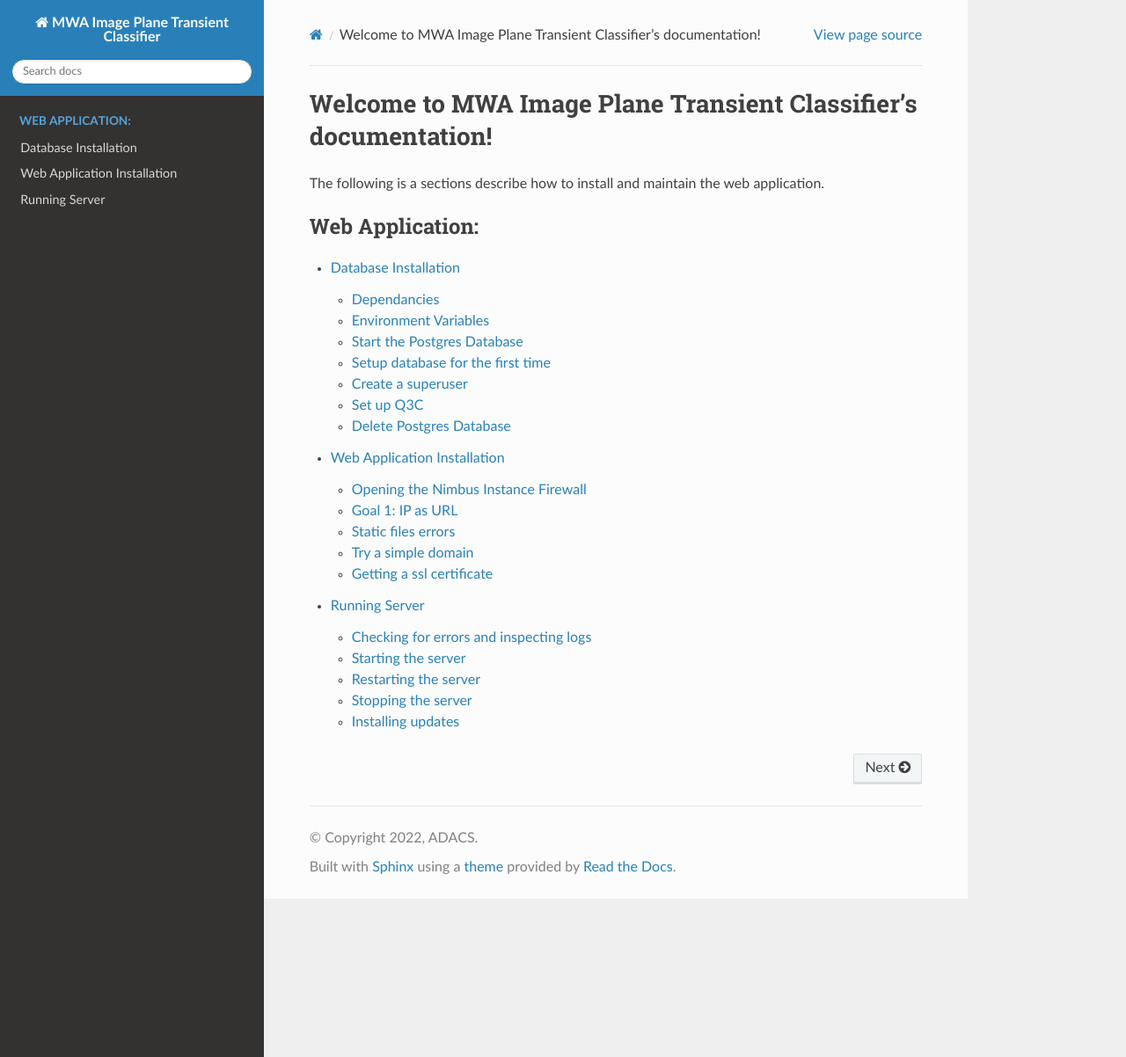
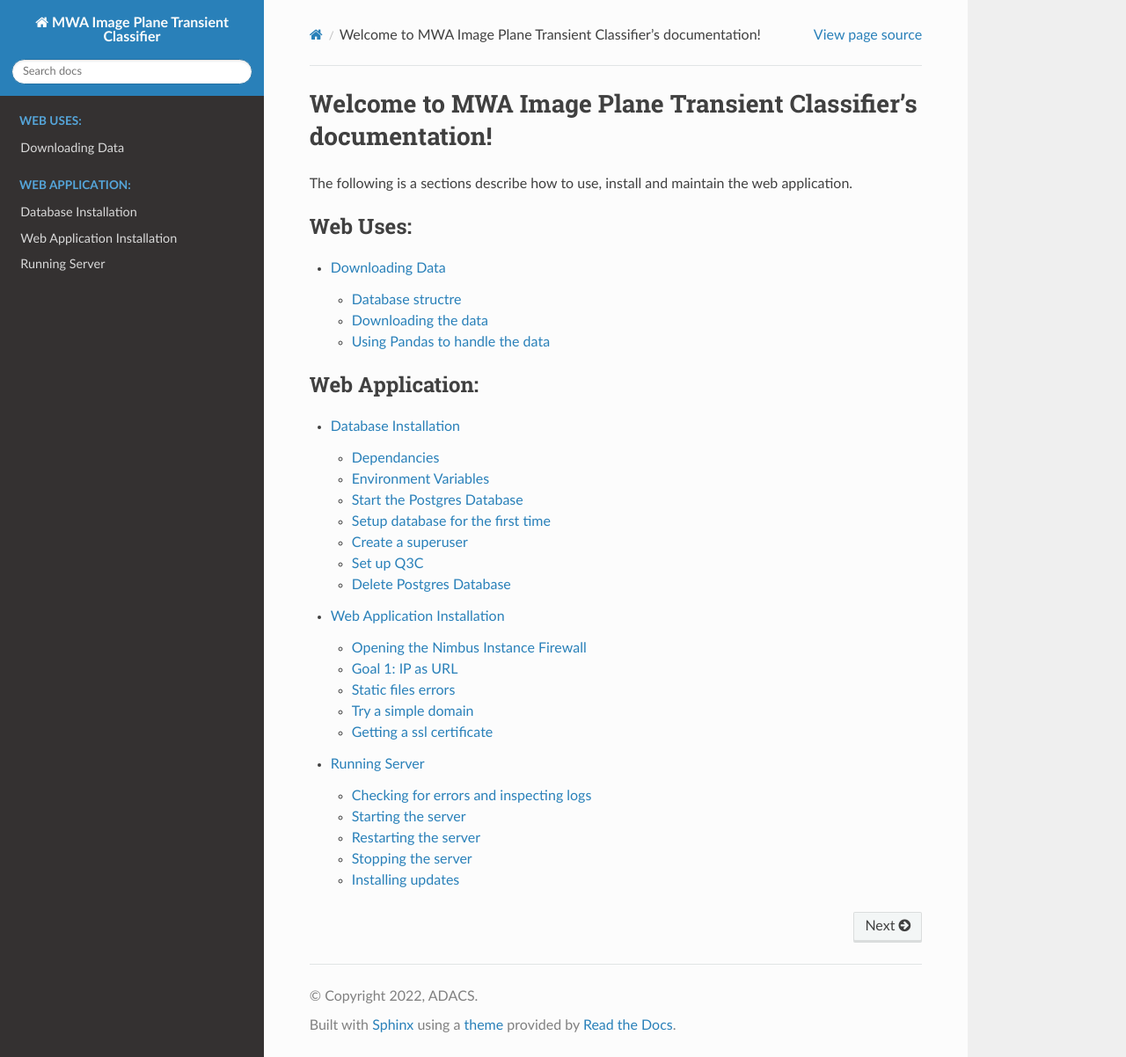
Before and after one commit to robotopia/GleamXGPMonitoring, a Sphinx documentation site: the page built from docs/index.rst, in a window 1280 px wide and 1202 px high. Shown: the whole window at 88% size. Built offline with Sphinx 7.4.7 and the Read the Docs theme 2.0.0, drawn with Linux system fonts in a browser that asks for light colours.

Commit message:
Made some docs to quickly show how to download

```diff
--- /dev/null
+++ b/docs/data_download.rst
@@ -0,0 +1,26 @@
+Downloading Data
+================
+
+Database structre
+-----------------
+
+The database schema has the following structure:
+
+.. image:: figures/schema.png
+  :width: 800
+
+
+Downloading the data
+--------------------
+
+You can download a csv of all the data for each table using the buttons on `this page <https://mwa-image-plane.duckdns.org/download_page/>`_.
+
+Using Pandas to handle the data
+-------------------------------
+
+For each csv you can load the data into pandas using
+
+.. code-block::
+
+   import pandas as pd
+   df = pd.read_csv("observation.csv")
--- a/docs/index.rst
+++ b/docs/index.rst
@@ -1,7 +1,13 @@
 Welcome to MWA Image Plane Transient Classifier's documentation!
 ================================================================
 
-The following is a sections describe how to install and maintain the web application.
+The following is a sections describe how to use, install and maintain the web application.
+
+.. toctree::
+   :maxdepth: 4
+   :caption: Web Uses:
+
+   data_download
 
 .. toctree::
    :maxdepth: 4
```
Also changed, not shown: docs/figures/schema.png (added).
